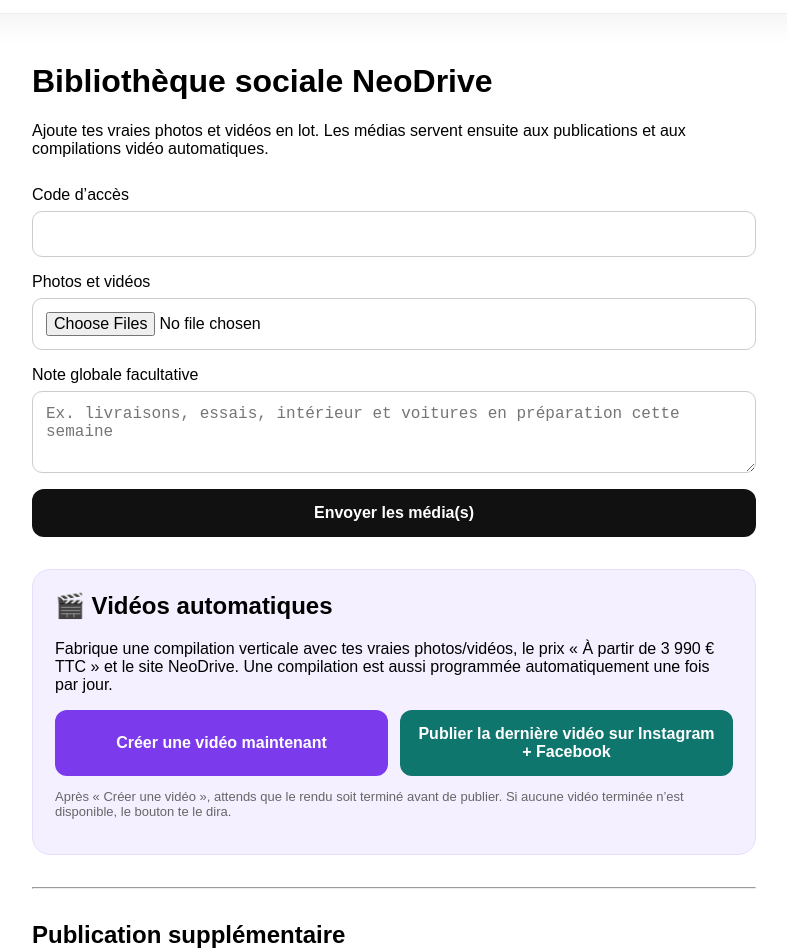
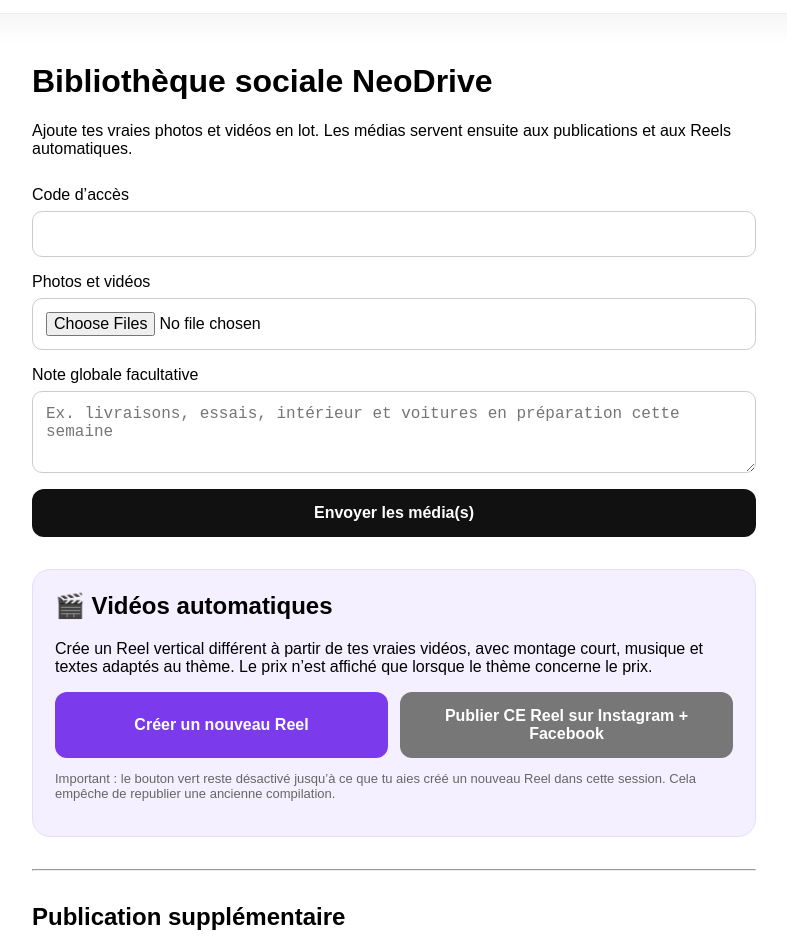
Before and after one commit to khelifamansour/neodrive-site, a Next.js app: page /social-upload in a window 1280 px wide. Shown: the part 120-1071 px from the top of the page, without its empty margins (246-1033 px from the left). Built offline with nearby package versions, Linux system fonts and the light colour scheme.

Commit message:
Track exact reel job and show publish errors clearly

```diff
--- a/app/social-upload/page.tsx
+++ b/app/social-upload/page.tsx
@@ -19,10 +19,8 @@ async function optimiseImage(f: File) {
     const b = await createImageBitmap(f);
     const s = Math.min(1, 1920 / Math.max(b.width, b.height));
     const c = document.createElement("canvas");
-    c.width = Math.max(1, Math.round(b.width * s));
-    c.height = Math.max(1, Math.round(b.height * s));
-    const x = c.getContext("2d");
-    if (!x) return f;
+    c.width = Math.max(1, Math.round(b.width * s)); c.height = Math.max(1, Math.round(b.height * s));
+    const x = c.getContext("2d"); if (!x) return f;
     x.fillStyle = "#fff"; x.fillRect(0, 0, c.width, c.height); x.drawImage(b, 0, 0, c.width, c.height); b.close();
     const z = await new Promise<Blob | null>((r) => c.toBlob(r, "image/jpeg", 0.86));
     return z ? new File([z], `${f.name.replace(/\.[^.]+$/, "") || "photo"}.jpg`, { type: "image/jpeg" }) : f;
@@ -30,14 +28,10 @@ async function optimiseImage(f: File) {
 }
 
 export default function Page() {
-  const [passcode, setPasscode] = useState("");
-  const [ctx, setCtx] = useState("");
-  const [files, setFiles] = useState<File[]>([]);
-  const [progress, setProgress] = useState<S[]>([]);
-  const [status, setStatus] = useState("");
-  const [loading, setLoading] = useState(false);
-  const [publishing, setPublishing] = useState<string | null>(null);
-  const [videoAction, setVideoAction] = useState<"create"|"publish"|null>(null);
+  const [passcode, setPasscode] = useState(""); const [ctx, setCtx] = useState(""); const [files, setFiles] = useState<File[]>([]);
+  const [progress, setProgress] = useState<S[]>([]); const [status, setStatus] = useState(""); const [loading, setLoading] = useState(false);
+  const [publishing, setPublishing] = useState<string | null>(null); const [videoAction, setVideoAction] = useState<"create"|"publish"|null>(null);
+  const [latestJobId,setLatestJobId]=useState<string|null>(null); const [latestTheme,setLatestTheme]=useState<string|null>(null);
   const total = useMemo(() => files.reduce((s, f) => s + f.size, 0), [files]);
 
   async function uploadOne(f: File, info: UploadInfo, n: number) {
@@ -49,71 +43,41 @@ export default function Page() {
 
   async function submit(e: React.FormEvent) {
     e.preventDefault(); if (!files.length) return; setLoading(true); setStatus("Optimisation et conversion des photos en JPEG…"); setProgress(files.map((f) => ({ name: f.name, size: f.size, state: "waiting" })));
-    try {
-      const fs = await Promise.all(files.map(optimiseImage)); setProgress(fs.map((f) => ({ name: f.name, size: f.size, state: "waiting" })));
+    try { const fs = await Promise.all(files.map(optimiseImage)); setProgress(fs.map((f) => ({ name: f.name, size: f.size, state: "waiting" })));
       const r = await fetch("/api/social-media/upload-init", { method: "POST", headers: { "Content-Type": "application/json" }, body: JSON.stringify({ passcode, files: fs.map((f) => ({ name: f.name, type: f.type, size: f.size })) }) }); const j = await r.json(); if (!r.ok || !Array.isArray(j.uploads)) throw new Error(j.error || "Préparation impossible");
-      let cursor = 0; const done: UploadInfo[] = [];
-      async function worker() { while (true) { const n = cursor++; if (n >= fs.length) return; const result = await uploadOne(fs[n], j.uploads[n] || { index: n, error: "Réponse manquante" }, n); if (result) done.push(result); setStatus(`Traitement : ${Math.min(cursor, fs.length)}/${fs.length} — ${done.length} envoyé(s)`); } }
-      await Promise.all([worker(), worker(), worker()]);
-      if (done.length) { const rr = await fetch("/api/social-media/register", { method: "POST", headers: { "Content-Type": "application/json" }, body: JSON.stringify({ passcode, batchContext: ctx, items: done }) }); const jj = await rr.json(); if (!rr.ok || !jj.ok) throw new Error(jj.error || "Enregistrement incomplet"); }
+      let cursor = 0; const done: UploadInfo[] = []; async function worker() { while (true) { const n = cursor++; if (n >= fs.length) return; const result = await uploadOne(fs[n], j.uploads[n] || { index: n, error: "Réponse manquante" }, n); if (result) done.push(result); setStatus(`Traitement : ${Math.min(cursor, fs.length)}/${fs.length} — ${done.length} envoyé(s)`); } }
+      await Promise.all([worker(), worker(), worker()]); if (done.length) { const rr = await fetch("/api/social-media/register", { method: "POST", headers: { "Content-Type": "application/json" }, body: JSON.stringify({ passcode, batchContext: ctx, items: done }) }); const jj = await rr.json(); if (!rr.ok || !jj.ok) throw new Error(jj.error || "Enregistrement incomplet"); }
       const failed = fs.length - done.length; setStatus(`✅ ${done.length} média(s) ajouté(s)${failed ? ` · ❌ ${failed} fichier(s) à réessayer séparément` : ""}.`); if (!failed) { setFiles([]); setCtx(""); }
     } catch (e) { setStatus(`❌ ${e instanceof Error ? e.message : "Erreur"}`); } finally { setLoading(false); }
   }
 
   async function publishNow(platform: "instagram" | "facebook") {
-    if (!passcode) { setStatus("❌ Entre d’abord le code d’accès."); return; }
-    setPublishing(platform); setStatus(`Publication ${platform === "instagram" ? "Instagram" : "Facebook"} en cours…`);
+    if (!passcode) { setStatus("❌ Entre d’abord le code d’accès."); return; } setPublishing(platform); setStatus(`Publication ${platform === "instagram" ? "Instagram" : "Facebook"} en cours…`);
     try { const r = await fetch(`/api/${platform}/publish-next`, { method: "POST", headers: { "Content-Type": "application/json" }, body: JSON.stringify({ passcode }) }); const j = await r.json(); if (!r.ok || !j.ok) throw new Error(j.error || "Publication impossible"); setStatus(j.published ? `✅ Publié sur ${platform === "instagram" ? "Instagram" : "Facebook"} — ${j.mediaId || j.postId || "OK"}` : `ℹ️ ${j.reason || "Aucun post à publier"}`); }
     catch (e) { setStatus(`❌ ${e instanceof Error ? e.message : "Erreur"}`); } finally { setPublishing(null); }
   }
 
   async function createVideoNow(){
-    if(!passcode){setStatus("❌ Entre d’abord le code d’accès.");return;}
-    setVideoAction("create"); setStatus("🎬 Création de la compilation vidéo en cours…");
-    try{const r=await fetch("/api/video/manual-create",{method:"POST",headers:{"Content-Type":"application/json"},body:JSON.stringify({passcode})});const j=await r.json();if(!r.ok||!j.ok)throw new Error(j.error||j.reason||"Création impossible");if(j.setupNeeded)throw new Error("Il manque CREATOMATE_API_KEY dans Vercel");setStatus(`✅ Vidéo lancée — thème : ${j.theme||"NeoDrive"}. Le rendu prend généralement quelques instants. Ensuite utilise le bouton de publication ci-dessous.`);}
+    if(!passcode){setStatus("❌ Entre d’abord le code d’accès.");return;} setVideoAction("create"); setLatestJobId(null); setLatestTheme(null); setStatus("🎬 Création d’un nouveau Reel en cours…");
+    try{const r=await fetch("/api/video/manual-create",{method:"POST",headers:{"Content-Type":"application/json"},body:JSON.stringify({passcode})});const j=await r.json();if(!r.ok||!j.ok)throw new Error(j.error||j.reason||"Création impossible");if(j.setupNeeded)throw new Error("Il manque CREATOMATE_API_KEY dans Vercel");setLatestJobId(j.jobId||null);setLatestTheme(j.theme||null);setStatus(`✅ Nouveau Reel lancé${j.theme?` — thème : ${j.theme}`:""}. Attends 10 à 20 secondes avant de cliquer sur « Publier CE Reel ».*`);}
     catch(e){setStatus(`❌ ${e instanceof Error?e.message:"Erreur vidéo"}`);}finally{setVideoAction(null);}
   }
 
   async function publishLatestVideo(){
-    if(!passcode){setStatus("❌ Entre d’abord le code d’accès.");return;}
-    setVideoAction("publish"); setStatus("🚀 Publication de la dernière vidéo sur Instagram + Facebook…");
-    try{const r=await fetch("/api/video/publish-latest",{method:"POST",headers:{"Content-Type":"application/json"},body:JSON.stringify({passcode})});const j=await r.json();if(!r.ok&&r.status!==207)throw new Error(j.error||"Publication vidéo impossible");const ig=j.instagram?.published?"Instagram ✅":"Instagram ⚠️";const fb=j.facebook?.published?"Facebook ✅":"Facebook ⚠️";setStatus(`🎬 ${ig} · ${fb}${j.video?" — dernière compilation utilisée":""}`);}
-    catch(e){setStatus(`❌ ${e instanceof Error?e.message:"Erreur publication vidéo"}`);}finally{setVideoAction(null);}
+    if(!passcode){setStatus("❌ Entre d’abord le code d’accès.");return;} if(!latestJobId){setStatus("❌ Crée d’abord un nouveau Reel avec le bouton violet. Ainsi je publie exactement celui-ci, jamais une ancienne vidéo.");return;}
+    setVideoAction("publish"); setStatus(`🚀 Publication de CE Reel${latestTheme?` (${latestTheme})`:""}…`);
+    try{const r=await fetch("/api/video/publish-latest",{method:"POST",headers:{"Content-Type":"application/json"},body:JSON.stringify({passcode,jobId:latestJobId})});const j=await r.json();if(!r.ok&&r.status!==207)throw new Error(j.error||"Publication vidéo impossible");
+      const ig=j.instagram?.published?"Instagram ✅":`Instagram ❌ ${j.instagram?.error||j.instagram?.reason||"échec"}`; const fb=j.facebook?.published?"Facebook ✅":`Facebook ❌ ${j.facebook?.error||j.facebook?.reason||"échec"}`;
+      setStatus(`🎬 Reel ${j.theme||latestTheme||"NeoDrive"} — ${ig} · ${fb}`);
+    } catch(e){setStatus(`❌ ${e instanceof Error?e.message:"Erreur publication vidéo"}`);}finally{setVideoAction(null);}
   }
 
   return <main style={{ maxWidth: 760, margin: "0 auto", padding: "28px 18px 60px", fontFamily: "Arial,sans-serif" }}>
-    <h1>Bibliothèque sociale NeoDrive</h1>
-    <p>Ajoute tes vraies photos et vidéos en lot. Les médias servent ensuite aux publications et aux compilations vidéo automatiques.</p>
-    <form onSubmit={submit} style={{ display: "grid", gap: 16, marginTop: 28 }}>
-      <label>Code d’accès<input type="password" value={passcode} onChange={(e) => setPasscode(e.target.value)} required style={input} /></label>
-      <label>Photos et vidéos<input type="file" multiple accept="image/*,video/mp4,video/quicktime" onChange={(e) => setFiles(Array.from(e.target.files || []))} style={input} /></label>
-      {files.length > 0 && <div><strong>{files.length} fichier(s)</strong> — {mb(total)}</div>}
-      <label>Note globale facultative<textarea value={ctx} onChange={(e) => setCtx(e.target.value)} rows={3} placeholder="Ex. livraisons, essais, intérieur et voitures en préparation cette semaine" style={input} /></label>
-      <button disabled={loading || !files.length} style={button}>{loading ? "Envoi en cours…" : `Envoyer ${files.length || "les"} média(s)`}</button>
-    </form>
+    <h1>Bibliothèque sociale NeoDrive</h1><p>Ajoute tes vraies photos et vidéos en lot. Les médias servent ensuite aux publications et aux Reels automatiques.</p>
+    <form onSubmit={submit} style={{ display: "grid", gap: 16, marginTop: 28 }}><label>Code d’accès<input type="password" value={passcode} onChange={(e) => setPasscode(e.target.value)} required style={input} /></label><label>Photos et vidéos<input type="file" multiple accept="image/*,video/mp4,video/quicktime" onChange={(e) => setFiles(Array.from(e.target.files || []))} style={input} /></label>{files.length > 0 && <div><strong>{files.length} fichier(s)</strong> — {mb(total)}</div>}<label>Note globale facultative<textarea value={ctx} onChange={(e) => setCtx(e.target.value)} rows={3} placeholder="Ex. livraisons, essais, intérieur et voitures en préparation cette semaine" style={input} /></label><button disabled={loading || !files.length} style={button}>{loading ? "Envoi en cours…" : `Envoyer ${files.length || "les"} média(s)`}</button></form>
     {progress.length > 0 && <div style={{ marginTop: 18, display: "grid", gap: 7 }}>{progress.map((p, i) => <div key={i} style={{ fontSize: 14 }}>{p.state === "done" ? "✅" : p.state === "uploading" ? "⏳" : p.state === "error" ? "❌" : "•"} {p.name} <span style={{ color: "#777" }}>({mb(p.size)})</span>{p.error && <span style={{ color: "#b00020" }}> — {p.error}</span>}</div>)}</div>}
-
-    <section style={panel}>
-      <h2 style={{marginTop:0}}>🎬 Vidéos automatiques</h2>
-      <p>Fabrique une compilation verticale avec tes vraies photos/vidéos, le prix « À partir de 3 990 € TTC » et le site NeoDrive. Une compilation est aussi programmée automatiquement une fois par jour.</p>
-      <div style={{display:"grid",gridTemplateColumns:"1fr 1fr",gap:12}}>
-        <button onClick={createVideoNow} disabled={!!videoAction} style={{...button,background:"#7c3aed"}}>{videoAction==="create"?"Création…":"Créer une vidéo maintenant"}</button>
-        <button onClick={publishLatestVideo} disabled={!!videoAction} style={{...button,background:"#0f766e"}}>{videoAction==="publish"?"Publication…":"Publier la dernière vidéo sur Instagram + Facebook"}</button>
-      </div>
-      <p style={{fontSize:13,color:"#666"}}>Après « Créer une vidéo », attends que le rendu soit terminé avant de publier. Si aucune vidéo terminée n’est disponible, le bouton te le dira.</p>
-    </section>
-
-    <hr style={{ margin: "32px 0" }} />
-    <h2>Publication supplémentaire</h2>
-    <p>Instagram et Facebook continuent à publier automatiquement. Utilise ces boutons pour ajouter un post immédiat.</p>
-    <div style={{display:"grid",gridTemplateColumns:"1fr 1fr",gap:12}}>
-      <button onClick={() => publishNow("instagram")} disabled={!!publishing} style={button}>{publishing === "instagram" ? "Publication…" : "Publier maintenant sur Instagram"}</button>
-      <button onClick={() => publishNow("facebook")} disabled={!!publishing} style={button}>{publishing === "facebook" ? "Publication…" : "Publier maintenant sur Facebook"}</button>
-    </div>
-    {status && <p style={{ fontWeight: 700, marginTop: 18, padding:14, background:"#f5f5f5", borderRadius:10 }}>{status}</p>}
+    <section style={panel}><h2 style={{marginTop:0}}>🎬 Vidéos automatiques</h2><p>Crée un Reel vertical différent à partir de tes vraies vidéos, avec montage court, musique et textes adaptés au thème. Le prix n’est affiché que lorsque le thème concerne le prix.</p><div style={{display:"grid",gridTemplateColumns:"1fr 1fr",gap:12}}><button onClick={createVideoNow} disabled={!!videoAction} style={{...button,background:"#7c3aed"}}>{videoAction==="create"?"Création…":"Créer un nouveau Reel"}</button><button onClick={publishLatestVideo} disabled={!!videoAction||!latestJobId} style={{...button,background:latestJobId?"#0f766e":"#777"}}>{videoAction==="publish"?"Publication…":"Publier CE Reel sur Instagram + Facebook"}</button></div><p style={{fontSize:13,color:"#666"}}>Important : le bouton vert reste désactivé jusqu’à ce que tu aies créé un nouveau Reel dans cette session. Cela empêche de republier une ancienne compilation.</p></section>
+    <hr style={{ margin: "32px 0" }} /><h2>Publication supplémentaire</h2><p>Instagram et Facebook continuent à publier automatiquement. Utilise ces boutons seulement pour ajouter un post immédiat.</p><div style={{display:"grid",gridTemplateColumns:"1fr 1fr",gap:12}}><button onClick={() => publishNow("instagram")} disabled={!!publishing} style={button}>{publishing === "instagram" ? "Publication…" : "Publier maintenant sur Instagram"}</button><button onClick={() => publishNow("facebook")} disabled={!!publishing} style={button}>{publishing === "facebook" ? "Publication…" : "Publier maintenant sur Facebook"}</button></div>{status && <p style={{ fontWeight: 700, marginTop: 18, padding:14, background:"#f5f5f5", borderRadius:10 }}>{status}</p>}
   </main>;
 }
-
-const input: React.CSSProperties = { padding: 13, border: "1px solid #ccc", borderRadius: 10, fontSize: 16, width: "100%", boxSizing: "border-box", display: "block", marginTop: 7 };
-const button: React.CSSProperties = { padding: "15px 18px", border: 0, borderRadius: 12, background: "#111", color: "white", fontSize: 16, fontWeight: 800, cursor: "pointer" };
-const panel: React.CSSProperties = { marginTop: 32, padding: 22, borderRadius: 18, background: "#f4f0ff", border: "1px solid #e6dcff" };
+const input: React.CSSProperties = { padding: 13, border: "1px solid #ccc", borderRadius: 10, fontSize: 16, width: "100%", boxSizing: "border-box", display: "block", marginTop: 7 }; const button: React.CSSProperties = { padding: "15px 18px", border: 0, borderRadius: 12, background: "#111", color: "white", fontSize: 16, fontWeight: 800, cursor: "pointer" }; const panel: React.CSSProperties = { marginTop: 32, padding: 22, borderRadius: 18, background: "#f4f0ff", border: "1px solid #e6dcff" };
```
